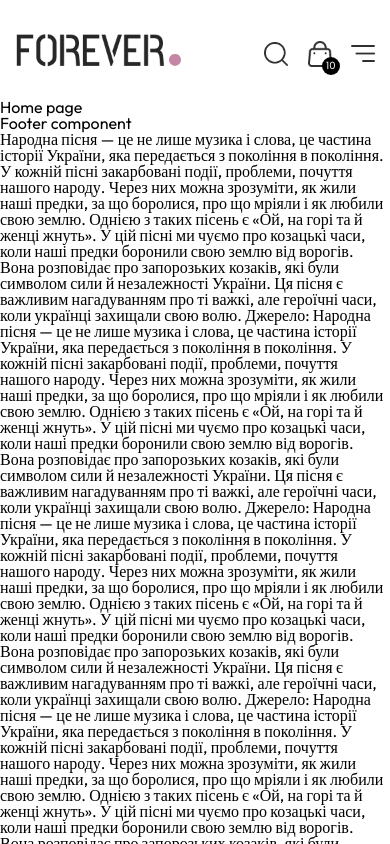
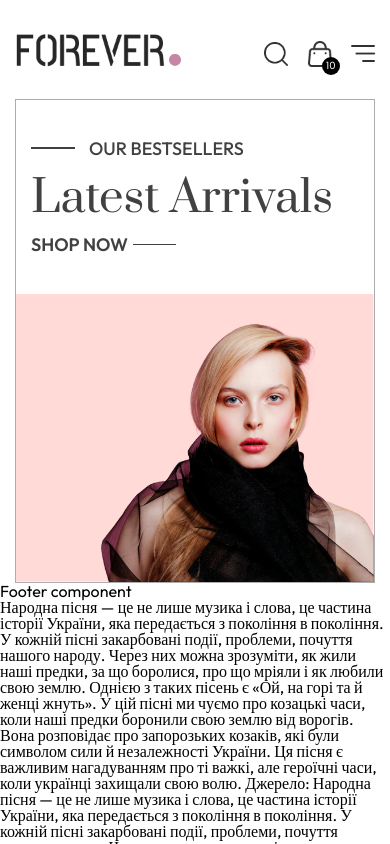
Before and after one commit to Nazar-Buk/forever-store, a React app: page / in a window 390 px wide. Shown: the top 844 px of the page. Built offline with nearby package versions, Linux system fonts and the light colour scheme; the HTML template or start-up script is replaced by a standard one.

Commit message:
🧱 Add Hero section
For Hero section:
🏗️ Add Hero component.
🎨 Add styles.
📱 Add responsive.
📸 Add image.

```diff
--- /dev/null
+++ b/src/components/Hero.jsx
@@ -0,0 +1,25 @@
+import React from "react";
+import { assets } from "../assets/assets";
+
+const Hero = () => {
+  return (
+    <section className="hero">
+      <div className="hero__container">
+        <div className="wrap-hero__content">
+          <div className="hero__text">
+            <div className="wrap-hero__text-content">
+              <p className="hero__top-title">our bestsellers</p>
+              <h1>Latest Arrivals</h1>
+              <p className="hero__bottom-title">Shop Now</p>
+            </div>
+          </div>
+          <div className="hero__picture">
+            <img src={assets.hero_img} alt="banner picture" />
+          </div>
+        </div>
+      </div>
+    </section>
+  );
+};
+
+export default Hero;
--- a/src/pages/Home.jsx
+++ b/src/pages/Home.jsx
@@ -1,7 +1,11 @@
-import React from "react";
+import Hero from "../components/Hero";
 
 const Home = () => {
-  return <div>Home page</div>;
+  return (
+    <div className="home-page">
+      <Hero />
+    </div>
+  );
 };
 
 export default Home;
--- a/src/styles/base/_variables.scss
+++ b/src/styles/base/_variables.scss
@@ -54,8 +54,12 @@ $secondary-color: #868686;
 $accent-color: #000000;
 
 // extra colors
+$border-color: #adadad;
+
+// ############################ HEADER ############################
 
 // #### Navbar ####
+$header-bottom-border: 1px solid $border-color;
 
 $menu-item-font: $font-secondary;
 $menu-item-font-size: 16px;
@@ -86,3 +90,15 @@ $mobile-menu-color: $accent-color;
 $mobile-menu-font: $font-secondary;
 $mobile-menu-font-size: 18px;
 $mobile-menu-font-weight: 500;
+
+// ############################ HERO ############################
+
+$hero-border-left: 1px solid $border-color;
+$hero-border-right: 1px solid $border-color;
+$hero-border-bottom: 1px solid $border-color;
+
+$hero-title-font: $font-tertiary;
+$hero-title-font-size: 60px;
+$hero-title-font-weight: 400;
+$hero-title-line-height: 1.2;
+$hero-title-color: #414141;
--- a/src/styles/components/_navbar.scss
+++ b/src/styles/components/_navbar.scss
@@ -7,6 +7,7 @@ header.header__container {
     display: flex;
     justify-content: space-between;
     gap: 20px;
+    border-bottom: v.$header-bottom-border;
 
     .header__logo {
       flex: 0 0 166px;
--- a/src/styles/main.scss
+++ b/src/styles/main.scss
@@ -1,5 +1,7 @@
 @use "./base/index" as base;
 @use "./components/index" as components;
+@use "./pages/index" as pages;
+
 @use "./responsive/index" as responsive;
 
 [class*="__container"] {
--- /dev/null
+++ b/src/styles/pages/_home.scss
@@ -0,0 +1,97 @@
+@use "../base/variables" as v;
+
+.home-page {
+  .hero {
+    .hero__container {
+      .wrap-hero__content {
+        display: flex;
+        border-bottom: v.$hero-border-bottom;
+        border-right: v.$hero-border-right;
+        border-left: v.$hero-border-left;
+        width: 100%;
+        aspect-ratio: 1620/672;
+
+        .hero__text {
+          flex: 0 1 748px;
+          padding-top: clamp(6.875rem, -7.342rem + 22.93vw, 15.875rem); // 254px
+          padding-left: clamp(1.875rem, -6.221rem + 13.06vw, 7rem); // 112px
+          padding-bottom: clamp(
+            1.875rem,
+            -21.622rem + 37.9vw,
+            16.75rem
+          ); // 268px
+          padding-right: clamp(
+            1.875rem,
+            -16.883rem + 30.25vw,
+            13.75rem
+          ); // 220px
+
+          .wrap-hero__text-content {
+            p {
+              font-size: 18px;
+              text-transform: uppercase;
+              color: v.$hero-title-color;
+            }
+
+            p.hero__top-title {
+              font-weight: 500;
+              padding-left: 58px;
+              position: relative;
+
+              &::before {
+                content: "";
+                position: absolute;
+                left: 0;
+                top: calc(50% - 1px);
+                transform: translateY(-50%);
+                display: block;
+                height: 2px;
+                width: 44px;
+                background-color: v.$hero-title-color;
+              }
+            }
+
+            h1 {
+              width: 417px;
+
+              font-family: v.$hero-title-font;
+              font-size: v.$hero-title-font-size;
+              font-weight: v.$hero-title-font-weight;
+              line-height: v.$hero-title-line-height;
+              color: v.$hero-title-color;
+
+              margin-top: 15px;
+              margin-bottom: 10px;
+            }
+
+            p.hero__bottom-title {
+              font-weight: 600;
+              position: relative;
+              max-width: 145px;
+
+              &::after {
+                content: "";
+                position: absolute;
+                right: 0;
+                bottom: 50%;
+                display: block;
+                height: 1px;
+                width: 43px;
+                background-color: v.$hero-title-color;
+              }
+            }
+          }
+        }
+
+        .hero__picture {
+          flex: 0 1 838px;
+
+          img {
+            width: 100%;
+            height: 100%;
+          }
+        }
+      }
+    }
+  }
+}
--- /dev/null
+++ b/src/styles/pages/_index.scss
@@ -0,0 +1 @@
+@forward "./home";
--- /dev/null
+++ b/src/styles/responsive/_home-page-responsive.scss
@@ -0,0 +1,91 @@
+@use "../base/variables" as v;
+
+@media (max-width: 992px) {
+  .home-page {
+    .hero {
+      .hero__container {
+        .wrap-hero__content {
+          flex-direction: column;
+
+          .hero__text {
+            flex: auto;
+            padding-left: clamp(
+              0.938rem,
+              -4.461rem + 17.28vw,
+              6.25rem
+            ); // 100px
+            padding-top: clamp(2.5rem, -1.311rem + 12.2vw, 6.25rem); // 100px
+            padding-bottom: clamp(2.5rem, -0.803rem + 10.57vw, 5.75rem); // 92px
+            padding-right: 15px;
+            display: flex;
+            align-items: center;
+
+            .wrap-hero__text-content {
+              p {
+              }
+
+              p.hero__top-title {
+                &::before {
+                }
+              }
+
+              h1 {
+                max-width: 417px;
+                width: auto;
+              }
+
+              p.hero__bottom-title {
+                &::after {
+                }
+              }
+            }
+          }
+
+          .hero__picture {
+            flex: auto;
+            aspect-ratio: 614/491;
+
+            img {
+            }
+          }
+        }
+      }
+    }
+  }
+}
+
+@media (max-width: 540px) {
+  .home-page {
+    .hero {
+      .hero__container {
+        .wrap-hero__content {
+          .hero__text {
+            .wrap-hero__text-content {
+              p {
+              }
+
+              p.hero__top-title {
+                &::before {
+                }
+              }
+
+              h1 {
+                font-size: clamp(2.25rem, 0.068rem + 10.91vw, 3.75rem); // 60px
+              }
+
+              p.hero__bottom-title {
+                &::after {
+                }
+              }
+            }
+          }
+
+          .hero__picture {
+            img {
+            }
+          }
+        }
+      }
+    }
+  }
+}
--- a/src/styles/responsive/_index.scss
+++ b/src/styles/responsive/_index.scss
@@ -1 +1,2 @@
 @forward "./navbar-responsive";
+@forward "./home-page-responsive";
```
